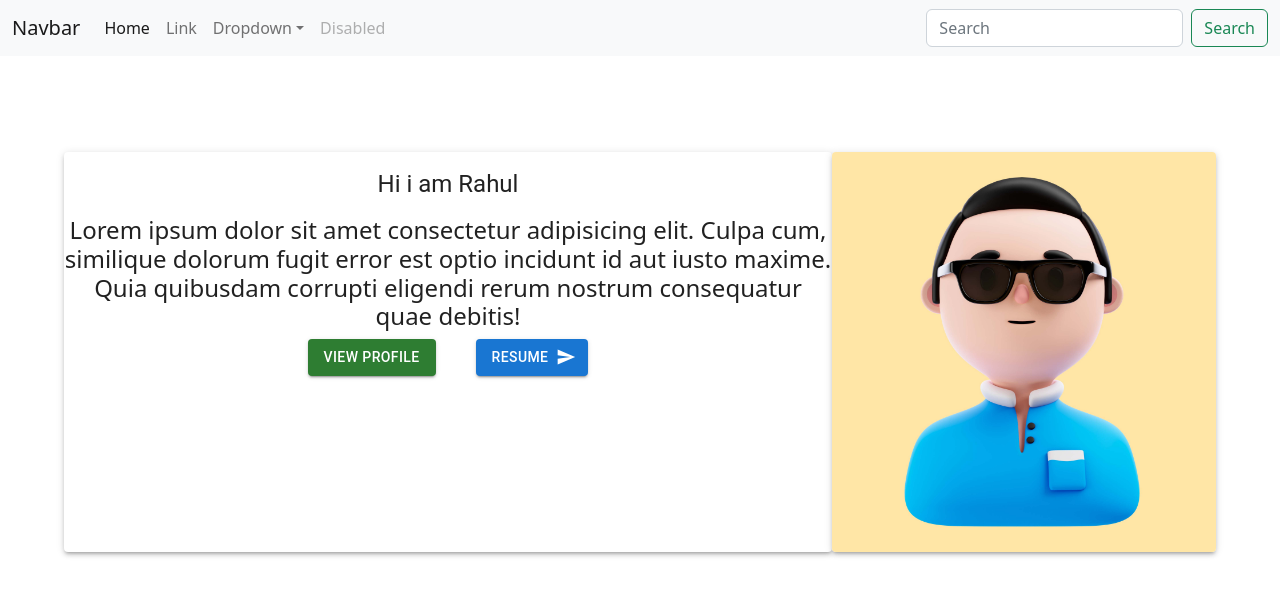
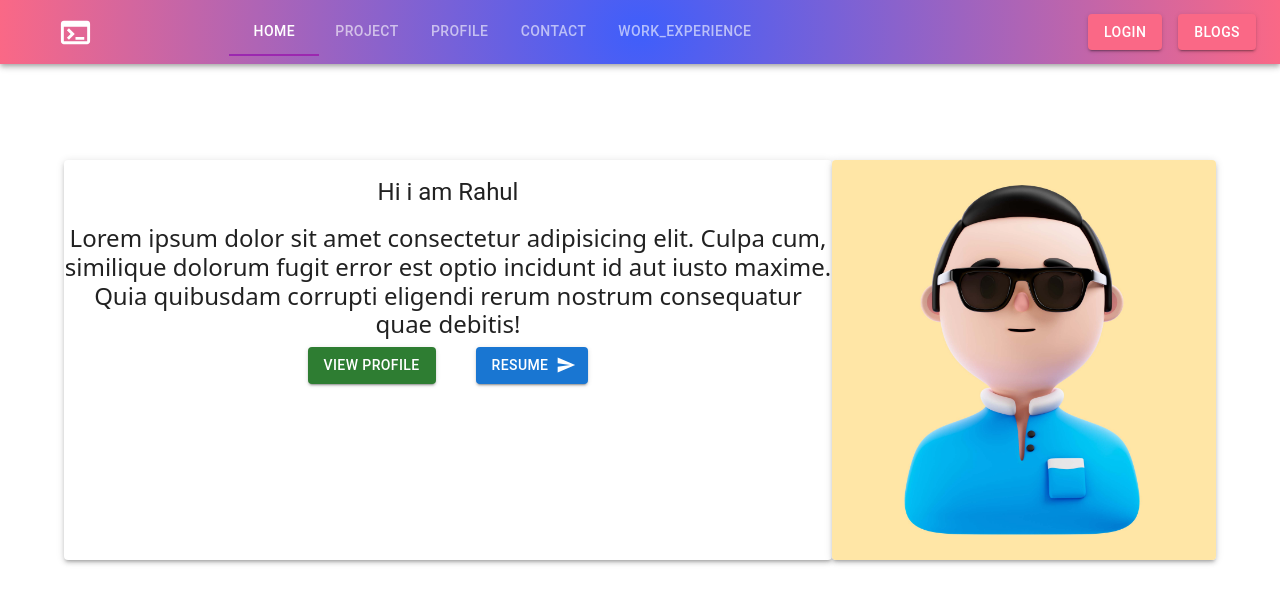
Before and after one commit to Rahul3178/green_pill, a React (Create React App) app: page / in a window 1280 px wide. Shown: the top 604 px of the page. Built offline with nearby package versions, Linux system fonts and the light colour scheme.

Commit message:
Navbar upgrded with new version of MUI components adn now its responsive.

```diff
--- a/package.json
+++ b/package.json
@@ -15,6 +15,7 @@
     "gh-pages": "^5.0.0",
     "react": "^18.2.0",
     "react-dom": "^18.2.0",
+    "react-icons": "^4.8.0",
     "react-router-dom": "^6.10.0",
     "react-scripts": "5.0.1",
     "web-vitals": "^2.1.4"
--- a/src/App.js
+++ b/src/App.js
@@ -4,10 +4,13 @@ import  '../node_modules/bootstrap/dist/css/bootstrap.min.css'
 import NavbarMain from './components/NavbarMain';
 
 
+
 function App() {
+ const NavLinks=["Home","Project","Profile","Contact","Work_Experience"]
+ console.log(NavLinks)
   return (
     <div className="App">
-    <NavbarMain/>
+    <NavbarMain navBox={NavLinks} />
      <MainProfile/>
     </div>
   );
--- /dev/null
+++ b/src/components/NavbarDrawer.jsx
@@ -0,0 +1,34 @@
+import {
+  Drawer,
+  IconButton,
+  List,
+  ListItemButton,
+  ListItemIcon,
+  ListItemText,
+} from "@mui/material";
+import React, { useState } from "react";
+import MenuIcon from "@mui/icons-material/Menu";
+const NavbarDrawer = ({ navlinks }) => {
+  const [drawerOpen, setDrawerOpen] = useState(false);
+  return (
+    <React.Fragment>
+      <IconButton onClick={()=>setDrawerOpen(true)} sx={{marginLeft:'auto' ,color:'white'}}>
+        <MenuIcon />
+      </IconButton>
+      <Drawer PaperProps={{sx : {background: "rgba(63,94,251,1)"}
+      }} anchor="right" open={drawerOpen} onClose={() => setDrawerOpen(false)}>
+        <List>
+          {navlinks.map((links, index) => (
+            <ListItemButton key={index} divider onClick={()=>setDrawerOpen(false)}>
+              <ListItemIcon>
+                <ListItemText sx={{color:"white"}}>{links}</ListItemText>
+              </ListItemIcon>
+            </ListItemButton>
+          ))}
+        </List>
+      </Drawer>
+    </React.Fragment>
+  );
+};
+
+export default NavbarDrawer;
--- a/src/components/NavbarMain.jsx
+++ b/src/components/NavbarMain.jsx
@@ -1,46 +1,100 @@
-import React from 'react'
+import React, { useState } from "react";
+import {
+  AppBar,
+  Toolbar,
+  Grid,
+  Tabs,
+  Tab,
+  Box,
+  Button,
+  useTheme,
+  useMediaQuery,
+  Typography,
+} from "@mui/material";
+import CodeIcon from "@mui/icons-material/Code";
+import TerminalIcon from "@mui/icons-material/Terminal";
+import NavbarDrawer from "./NavbarDrawer";
 
-const NavbarMain = () => {
+const colorBG =
+  "radial-gradient(circle, rgba(63,94,251,1) 0%, rgba(250,104,134,1) 100%)";
+const NavbarMain = ({ navBox }) => {
+  // now using use state to change the value of Tabs value props when we click on any tab
+  const [value, setValue] = useState(0);
+  const handleChange = (event, newValue) => {
+    setValue(newValue);
+  };
+
+  // using theme to make break  point to show drawer icon
+
+  const theme = useTheme();
+  console.log(theme);
+  const isMatch = useMediaQuery(theme.breakpoints.down("md"));
+  console.log(isMatch);
+
   return (
-        <React.Fragment>
-            <nav className="navbar navbar-expand-lg navbar-light bg-light">
-  <div className="container-fluid">
-    <a className="navbar-brand" href="#">Navbar</a>
-    <button className="navbar-toggler" type="button" data-bs-toggle="collapse" data-bs-target="#navbarSupportedContent" aria-controls="navbarSupportedContent" aria-expanded="false" aria-label="Toggle navigation">
-      <span className="navbar-toggler-icon"></span>
-    </button>
-    <div className="collapse navbar-collapse" id="navbarSupportedContent">
-      <ul className="navbar-nav me-auto mb-2 mb-lg-0">
-        <li className="nav-item">
-          <a className="nav-link active" aria-current="page" href="#">Home</a>
-        </li>
-        <li className="nav-item">
-          <a className="nav-link" href="#">Link</a>
-        </li>
-        <li className="nav-item dropdown">
-          <a className="nav-link dropdown-toggle" href="#" id="navbarDropdown" role="button" data-bs-toggle="dropdown" aria-expanded="false">
-            Dropdown
-          </a>
-          <ul className="dropdown-menu" aria-labelledby="navbarDropdown">
-            <li><a className="dropdown-item" href="#">Action</a></li>
-            <li><a className="dropdown-item" href="#">Another action</a></li>
-            <li><hr className="dropdown-divider"/></li>
-            <li><a className="dropdown-item" href="#">Something else here</a></li>
-          </ul>
-        </li>
-        <li className="nav-item">
-          <a className="nav-link disabled" href="#" tabindex="-1" aria-disabled="true">Disabled</a>
-        </li>
-      </ul>
-      <form className="d-flex">
-        <input className="form-control me-2" type="search" placeholder="Search" aria-label="Search"/>
-        <button className="btn btn-outline-success" type="submit">Search</button>
-      </form>
-    </div>
-  </div>
-</nav>
-        </React.Fragment>
-  )
-}
+    <React.Fragment>
+      <AppBar position="static" sx={{ backgroundImage: colorBG }}>
+        <Toolbar>
+          {isMatch ? (
+            <>
+              <Grid container sx={{ placeItems: "center" }}>
+                <Grid item xs={1}>
+                  <TerminalIcon fontSize="large" />
+                </Grid>
+                <Grid item xs={10}>
+                  <Typography>Full-Stack-Developer</Typography>
+                </Grid>
+                <Grid item xs={1}>
+                  <NavbarDrawer navlinks={navBox} />
+                </Grid>
+              </Grid>
+            </>
+          ) : (
+            <Grid container sx={{ placeItems: "center" }}>
+              {/* for logo */}
+              <Grid item xs={1}>
+                <TerminalIcon fontSize="large" />
+              </Grid>
+              <Grid item xs={1} />
+              <Grid item xs={6}>
+                <Tabs
+                  indicatorColor="secondary"
+                  textColor="inherit"
+                  value={value}
+                  onChange={handleChange}
+                >
+                  {navBox.map((link, index) => (
+                    <Tab key={index} label={link} />
+                  ))}
+                </Tabs>
+              </Grid>
+              {/* Empty grid for space */}
+              <Grid item xs={1} />
+              <Grid item xs={3}>
+                <Box display="flex">
+                  <Button
+                    sx={{
+                      marginLeft: "auto",
+                      background: "rgba(250,104,134,1)",
+                    }}
+                    variant="contained"
+                  >
+                    Login
+                  </Button>
+                  <Button
+                    sx={{ marginLeft: 2, background: "rgba(250,104,134,1)" }}
+                    variant="contained"
+                  >
+                    Blogs
+                  </Button>
+                </Box>
+              </Grid>
+            </Grid>
+          )}
+        </Toolbar>
+      </AppBar>
+    </React.Fragment>
+  );
+};
 
-export default NavbarMain
+export default NavbarMain;
```
Also changed, not shown: src/assets/home_logo.gif (added), 2 other files (tests, documents, lock files or other folders).
